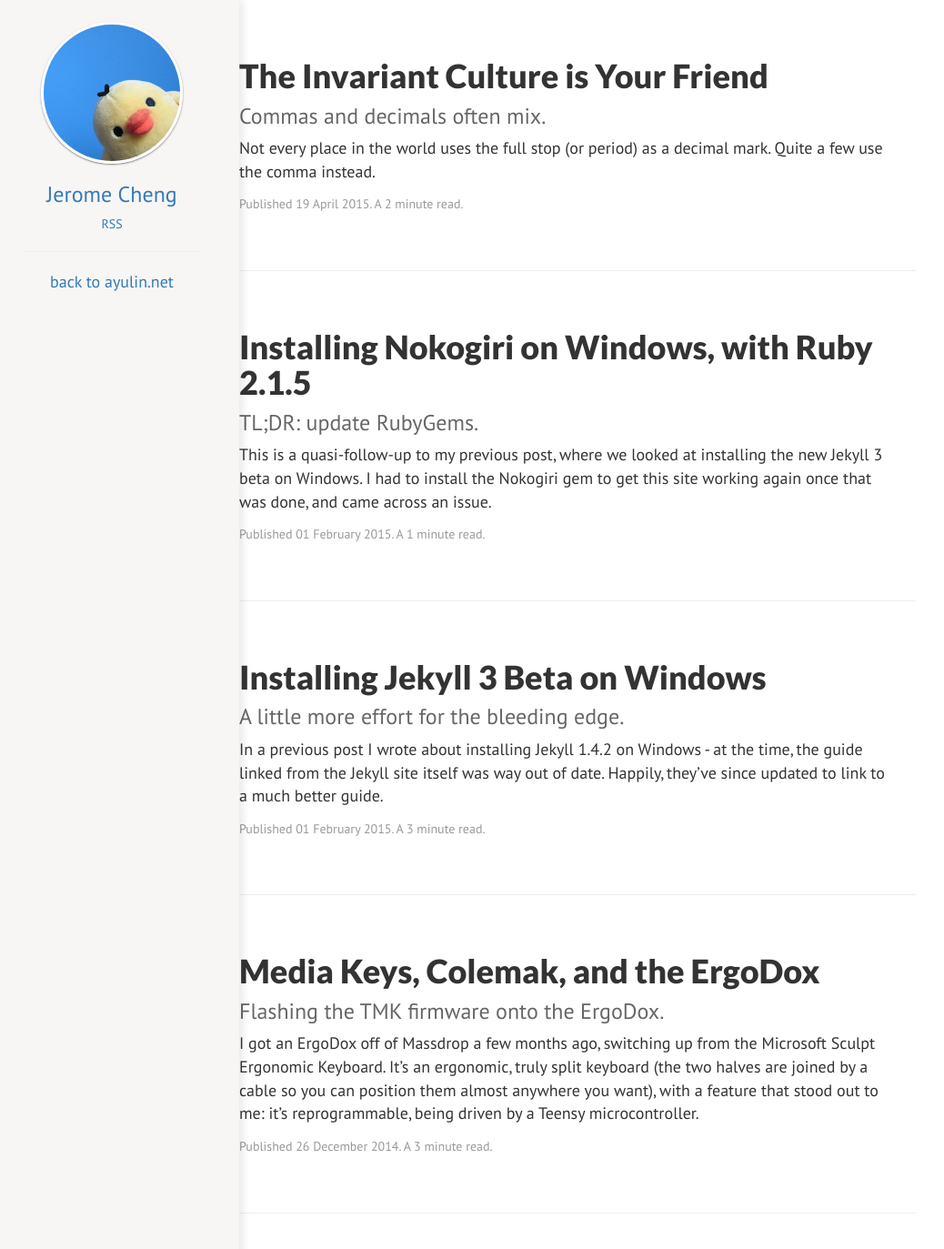
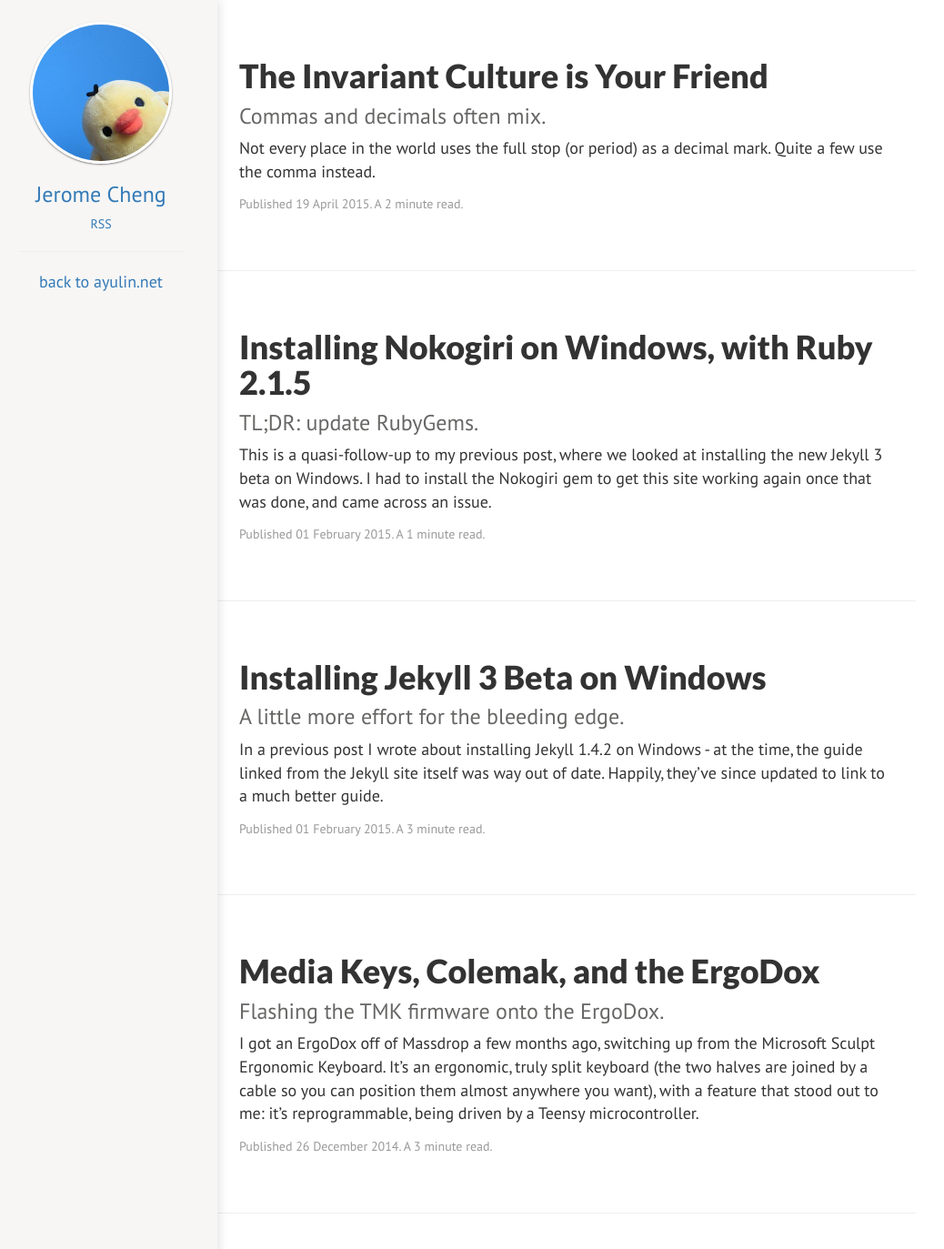
Before and after one commit to jcheng31/ayulin.net, a Jekyll site: the page built from Content/blog/index.html, in a window 1280 px wide and 1400 px high. Shown: the top 1373 px of the window at 91% size, without its empty margins (17-1055 px from the left). Built offline with Jekyll 4.4.1, drawn with Linux system fonts in a browser that asks for light colours; nearby versions of some CDN libraries; Markdown is read by kramdown in place of the engine named in the settings; the list of posts is cut into pages by our own code; comment, search, counter and statistics services are not loaded.

Commit message:
Shrink sidebar size so it doesn't overlap body at 1280px wide.

```diff
--- a/Content/css/blog.css
+++ b/Content/css/blog.css
@@ -34,7 +34,7 @@ h1, h2 {
     margin-right: 24px;
     top: 0;
     bottom: 0;
-    width: 280px;
+    width: 256px;
   }
 }
 .blog-post-body p, .blog-post-body ul, .blog-post-body ol {
```
